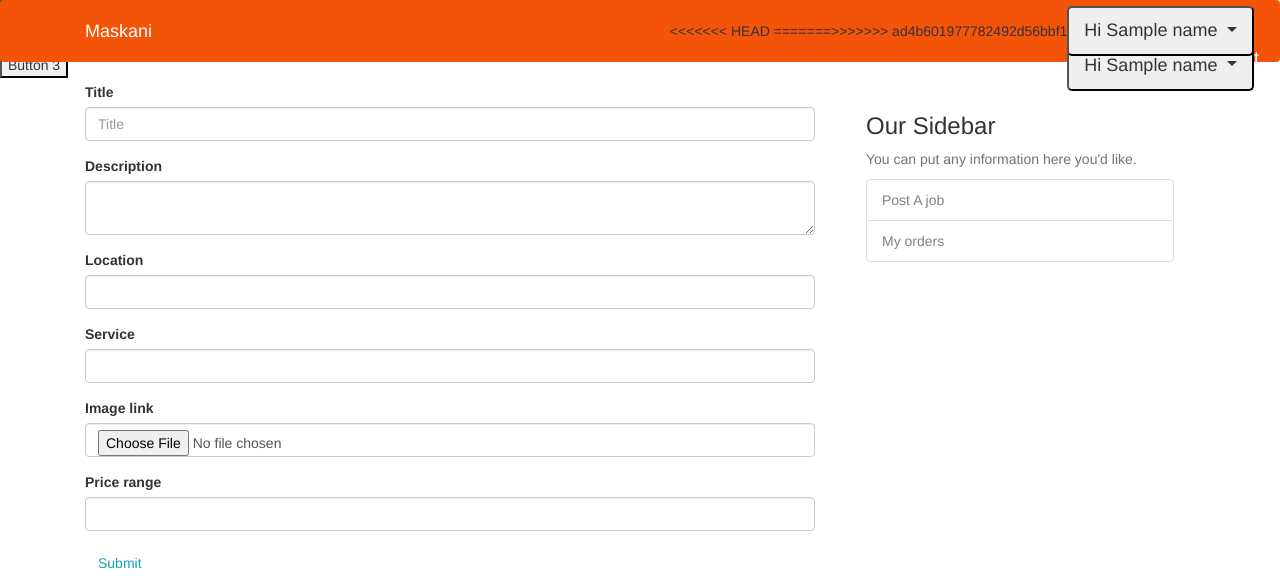
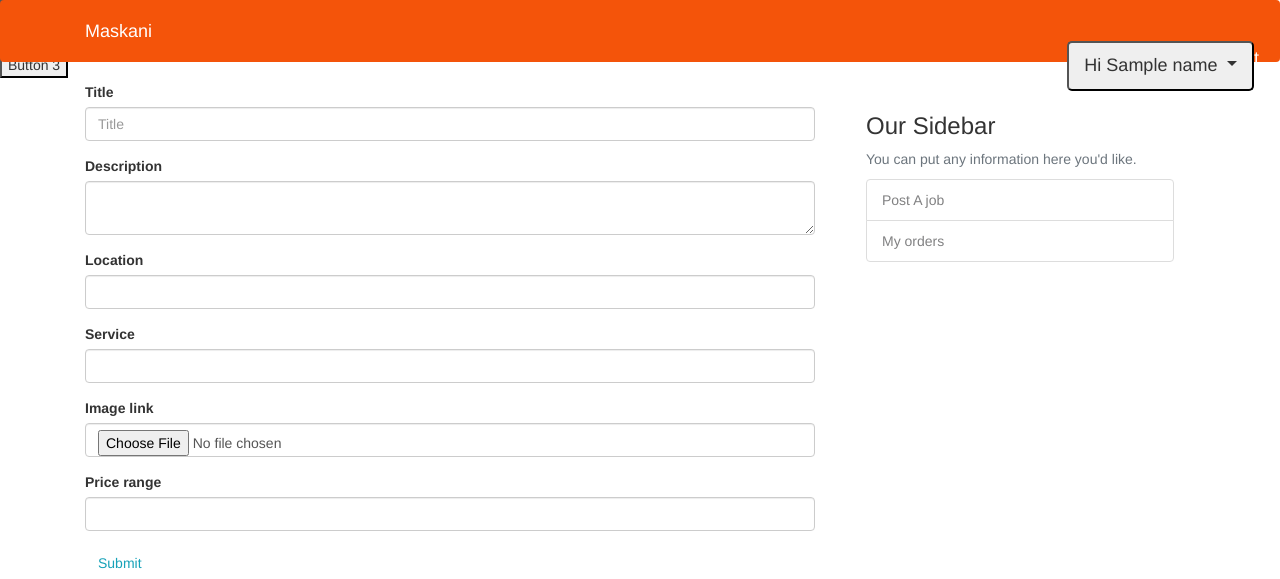
Before and after one commit to Mtsumi/maskani, a Python web app: template templates/new_order.html in a window 1280 px wide. Shown: the top 579 px of the page. Run offline with Jinja, Linux system fonts and the light colour scheme; the template is opened without the code that fills it: most values are stand-ins (such as "Sample title", 1, 10 or a date in 2020); form fields are guessed from the names that the template uses; some libraries are stand-ins or nearby versions.

Commit message:
----template changes----

```diff
--- a/templates/base_dashboard.html
+++ b/templates/base_dashboard.html
@@ -44,23 +44,7 @@
 
 
             </div>
-<<<<<<< HEAD
 
-=======
-                  <!-- Navbar Right Side -->
-            <div class="navbar-nav1">
-              <div class="dropdown">
-                <button class="dropdown-toggle" type="button" id="dropdownMenuButton" data-toggle="dropdown" aria-haspopup="true" aria-expanded="false">
-                  Hi {{ name }}
-                </button>
-                <div class="dropdown-menu" aria-labelledby="dropdownMenuButton">
-                  <a class="dropdown-item" href="{{ url_for('sign_up') }}">Sign Up</a>
-                  <a class="dropdown-item" href="{{ url_for('login') }}">Log In</a>
-                </div>
-              </div>
-            </div>
-
->>>>>>> ad4b601977782492d56bbf1d3e3d37769df8c502
 
           </div>
         </div>
```
Also changed, not shown: templates/form.html (deleted, +0 -16 lines).
